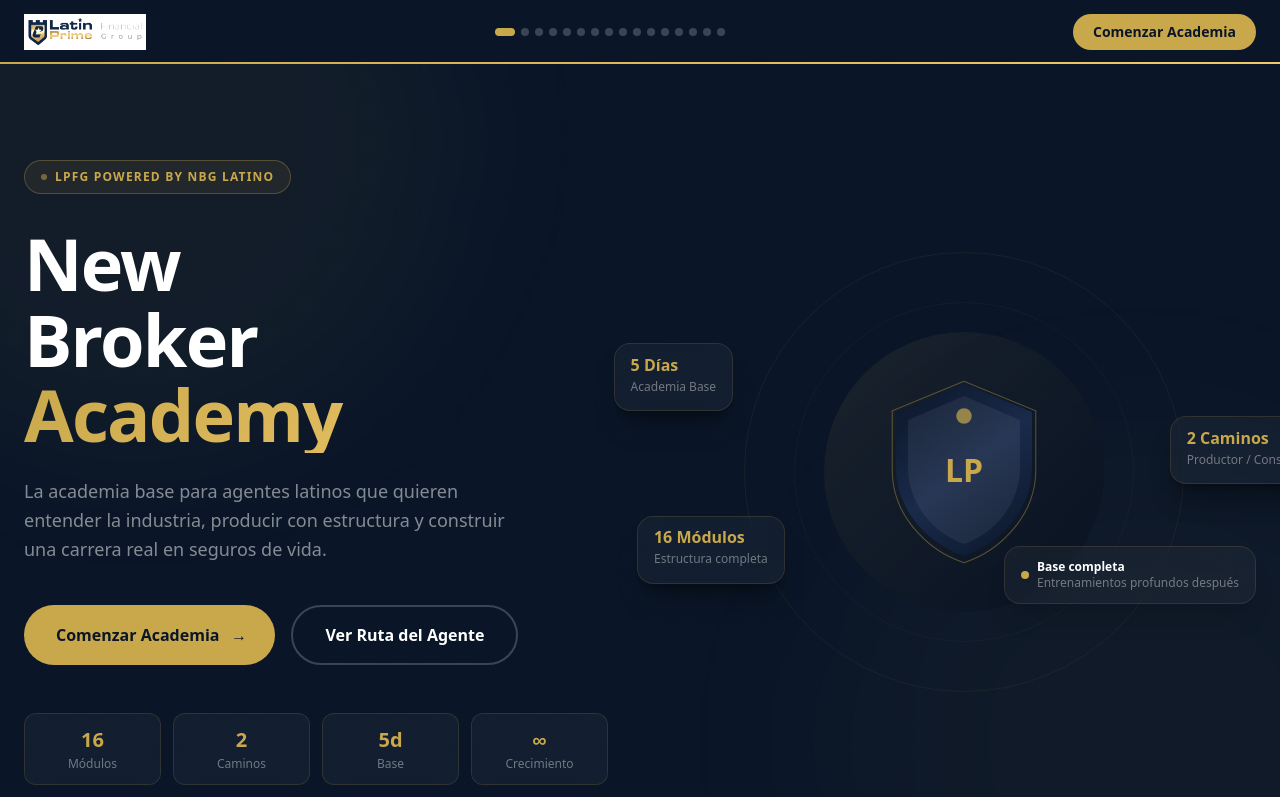
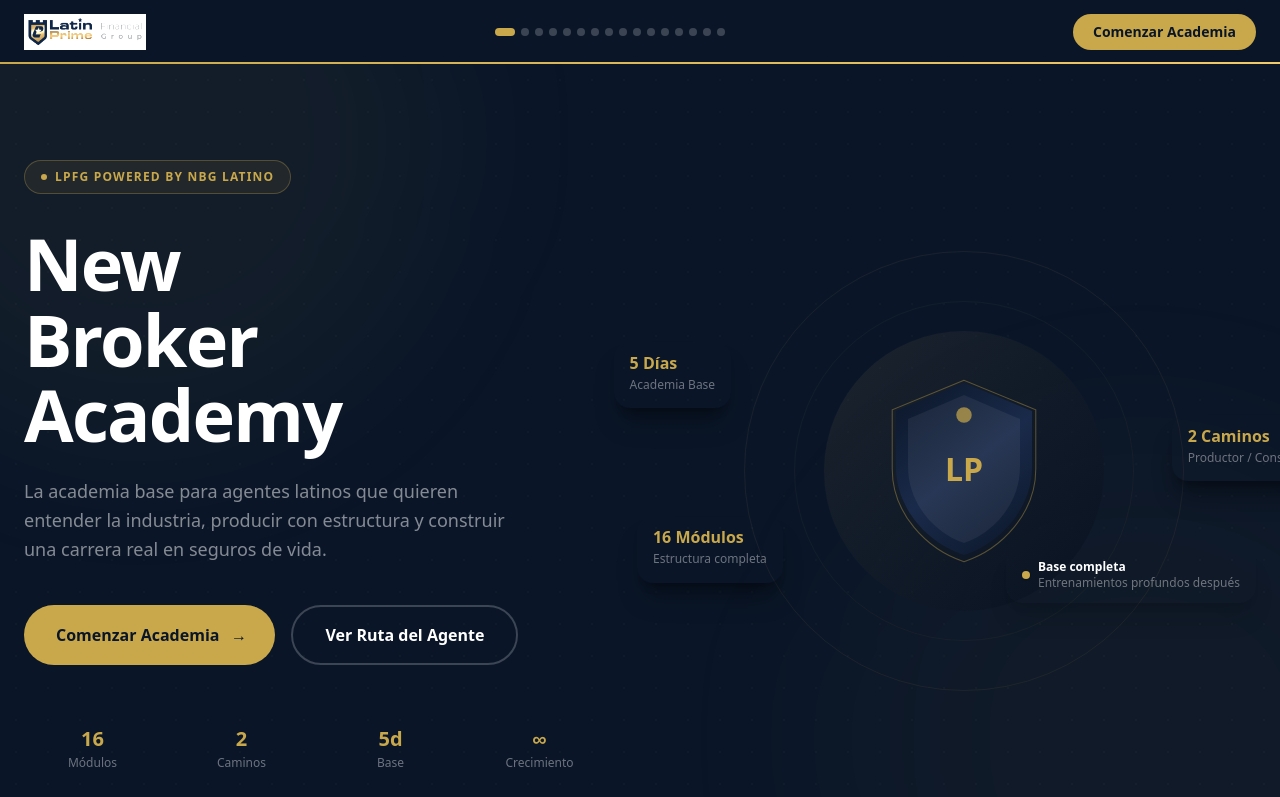
Before and after one commit to bryatomixx/lpfg-academy, a Next.js app: page / in a window 1280 px wide. Shown: the top 797 px of the page. Built offline with nearby package versions, Linux system fonts and the light colour scheme; a web font is replaced by a local one.

Commit message:
feat: new light-theme design system tokens

```diff
--- a/app/globals.css
+++ b/app/globals.css
@@ -1,54 +1,22 @@
 @import "tailwindcss";
 
 :root {
-  --navy:        #0A1628;
-  --navy-deep:   #071020;
-  --gold:        #C9A84C;
-  --gold-light:  #F0C96B;
-  --gold-dim:    rgba(201,168,76,0.15);
-  --cream:       #F8F5EE;
   --white:       #FFFFFF;
+  --alt:         #F3F4F6;
+  --navy:        #1B2631;
+  --navy-sub:    #2C3E50;
+  --body:        #4A4A4A;
+  --gold:        #C5A059;
+  --gold-hover:  #B8924A;
+  --border:      #E5E7EB;
 }
 
 html { scroll-behavior: smooth; overflow-x: hidden; }
 body { -webkit-font-smoothing: antialiased; overflow-x: hidden; }
 
-.gradient-text {
-  background: linear-gradient(135deg, #C9A84C, #F0C96B);
+.gradient-gold {
+  background: linear-gradient(135deg, #C5A059, #D4B06A);
   -webkit-background-clip: text;
   -webkit-text-fill-color: transparent;
   background-clip: text;
 }
-
-.glass {
-  background: rgba(255,255,255,0.04);
-  backdrop-filter: blur(12px);
-  border: 1px solid rgba(201,168,76,0.15);
-}
-
-@keyframes float {
-  0%, 100% { transform: translateY(0px); }
-  50% { transform: translateY(-10px); }
-}
-@keyframes float-delayed {
-  0%, 100% { transform: translateY(0px); }
-  50% { transform: translateY(-6px); }
-}
-@keyframes pulse-gold {
-  0%, 100% { opacity: 1; }
-  50% { opacity: 0.5; }
-}
-@keyframes spin-slow {
-  from { transform: rotate(0deg); }
-  to { transform: rotate(360deg); }
-}
-@keyframes spin-reverse {
-  from { transform: rotate(360deg); }
-  to { transform: rotate(0deg); }
-}
-
-.animate-float { animation: float 5s ease-in-out infinite; }
-.animate-float-delayed { animation: float-delayed 4s ease-in-out infinite 1s; }
-.animate-pulse-gold { animation: pulse-gold 2s ease-in-out infinite; }
-.animate-spin-slow { animation: spin-slow 30s linear infinite; }
-.animate-spin-reverse { animation: spin-reverse 20s linear infinite; }
--- a/app/layout.tsx
+++ b/app/layout.tsx
@@ -11,7 +11,7 @@
 export default function RootLayout({ children }: { children: React.ReactNode }) {
   return (
     <html lang="es" className={`${inter.variable} ${playfair.variable}`} suppressHydrationWarning>
-      <body className="font-[var(--font-inter)] bg-[#0A1628]" suppressHydrationWarning>
+      <body className="font-[var(--font-inter)] bg-white text-[#4A4A4A]" suppressHydrationWarning>
         {children}
       </body>
     </html>
--- a/components/ui/SectionLabel.tsx
+++ b/components/ui/SectionLabel.tsx
@@ -1,6 +1,6 @@
 export default function SectionLabel({ children }: { children: React.ReactNode }) {
   return (
-    <span className="text-xs uppercase tracking-[0.2em] font-bold text-[#C9A84C] block mb-3">
+    <span className="text-xs uppercase tracking-[0.2em] font-bold text-[#C5A059] block mb-3">
       {children}
     </span>
   )
```
